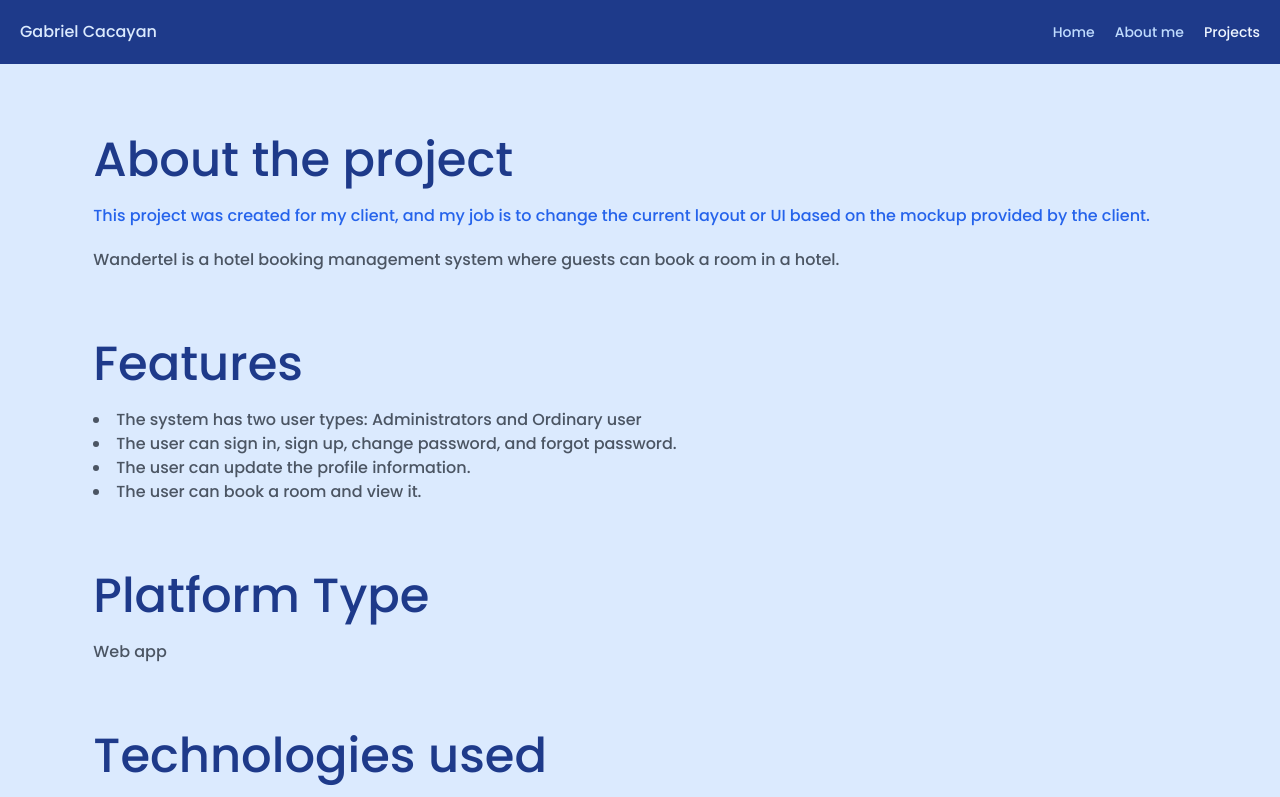
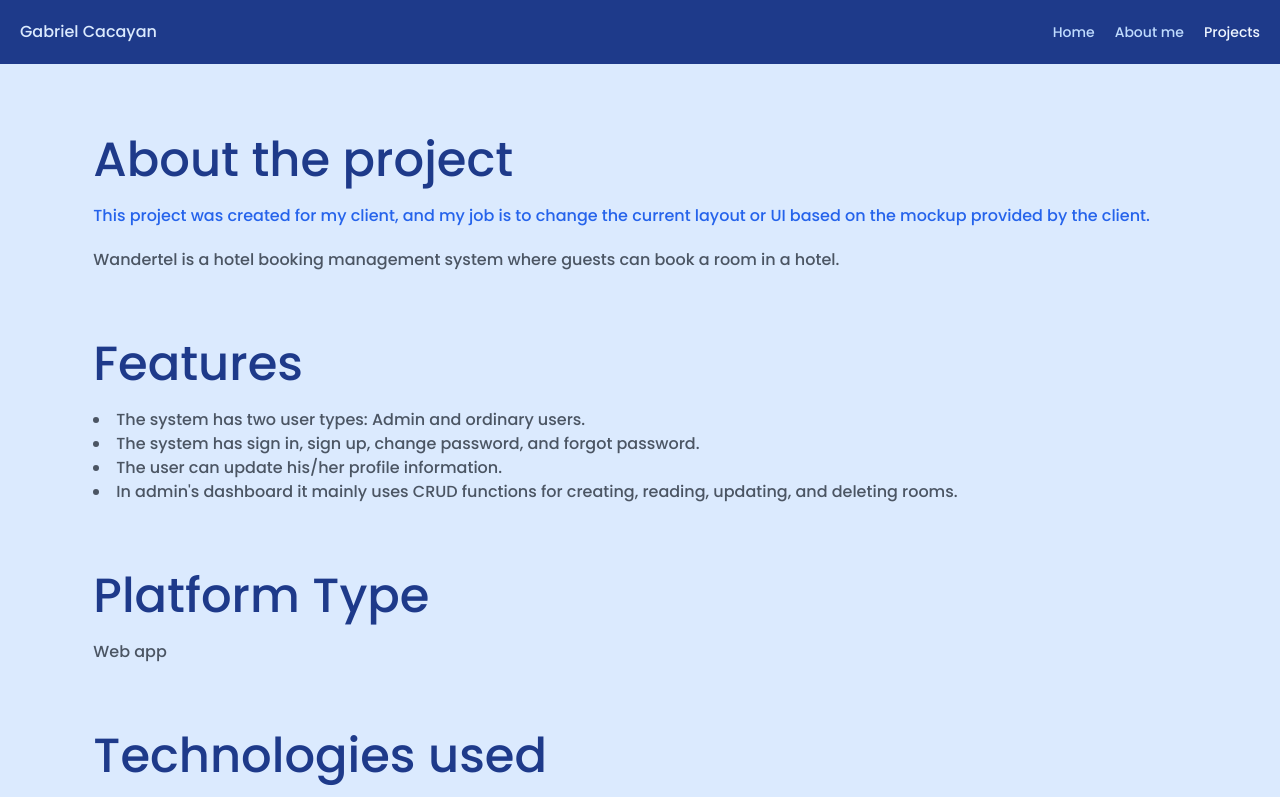
Before and after one commit to GabrielCode-Full/GabrielCode-Full.github.io, a plain HTML site: page docs/wandertel.html in a window 1280 px wide. Shown: the top 797 px of the page. Drawn offline with nearby package versions, Linux system fonts and the light colour scheme.

Commit message:
Refactored some code and updated wandertel's features.

```diff
--- a/docs/wandertel.html
+++ b/docs/wandertel.html
@@ -81,9 +81,9 @@
         </div>
     </nav>
 
-    <!-- Wandertel container -->
-    <div class="bg-blue-100 my-8">
-        <div class="w-11/12 p-5 mx-auto flex flex-col space-y-7">
+
+    <main class="bg-blue-100 my-8">
+        <section class="w-11/12 p-5 mx-auto flex flex-col space-y-7">
             <div class="flex flex-col space-y-5 p-0 sm:p-5">
                 <h1 class="text-blue-900 text-3xl sm:text-5xl">About the project</h1>
                 <p class="text-blue-600">This project was created for my client, and my job is to change the current
@@ -95,10 +95,12 @@
             <div class="flex flex-col space-y-5 p-0 sm:p-5">
                 <h1 class="text-blue-900 text-3xl sm:text-5xl">Features</h1>
                 <ul class="list-disc list-inside text-gray-600">
-                    <li>The system has two user types: Administrators and Ordinary user</li>
-                    <li>The user can sign in, sign up, change password, and forgot password.</li>
-                    <li>The user can update the profile information.</li>
-                    <li>The user can book a room and view it.</li>
+                    <li>The system has two user types: Admin and ordinary users.</li>
+                    <li>The system has sign in, sign up, change password, and forgot password.</li>
+                    <li>The user can update his/her profile information.</li>
+                    <li>In admin's dashboard it mainly uses CRUD functions for creating, reading, updating, and deleting
+                        rooms.
+                    </li>
                 </ul>
             </div>
             <div class="flex flex-col space-y-5 p-0 sm:p-5">
@@ -139,7 +141,7 @@
                 <h1 class="text-blue-900 text-3xl sm:text-5xl">Gallery</h1>
                 <div class="overflow-hidden">
                     <a title="View gallery" id="wandertel"
-                        class="with-caption image-link flex flex-row space-x-1 bg-blue-900 transform hover:scale-125 duration-1000 border-2 border-blue-900 cursor-pointer">
+                        class="with-caption image-link flex flex-row space-x-1 bg-blue-900 transform hover:scale-110 duration-1000 border-2 border-blue-900 cursor-pointer">
                         <div class="flex flex-col space-y-1 bg-gray-500">
                             <img src="img/wandertel/wandertel_home.jpeg" class="h-auto w-auto" />
                         </div>
@@ -150,8 +152,8 @@
                     </a>
                 </div>
             </div>
-        </div>
-    </div>
+        </section>
+    </main>
 
     <footer class="w-full text-center flex flex-col bg-blue-50">
         <div class="flex justify-center items-center space-x-3 p-5">
```
Also changed, not shown: docs/aboutme.html (+4 -5 lines), docs/project.html (+0 -1 lines), docs/yowndrift.html (+8 -5 lines).
